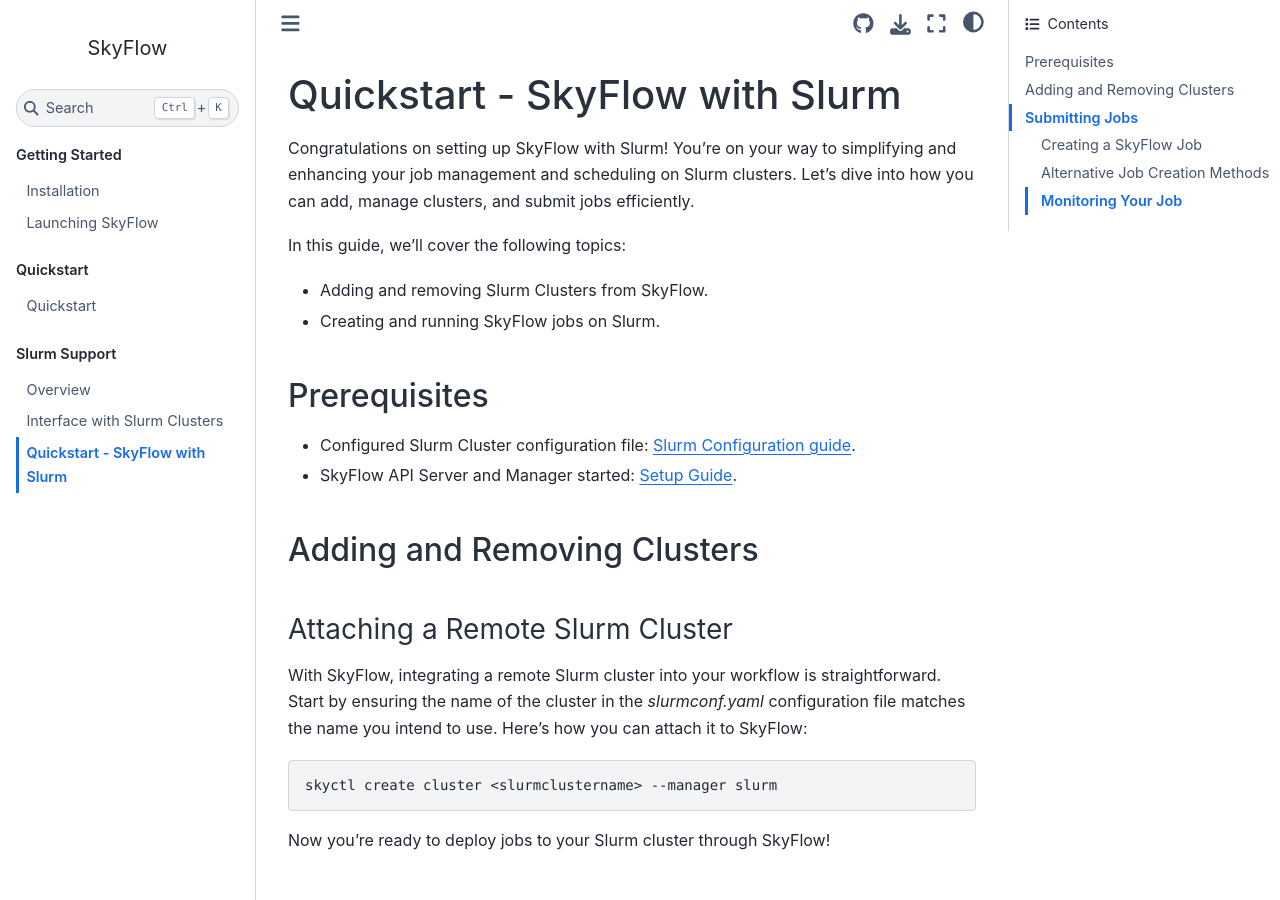
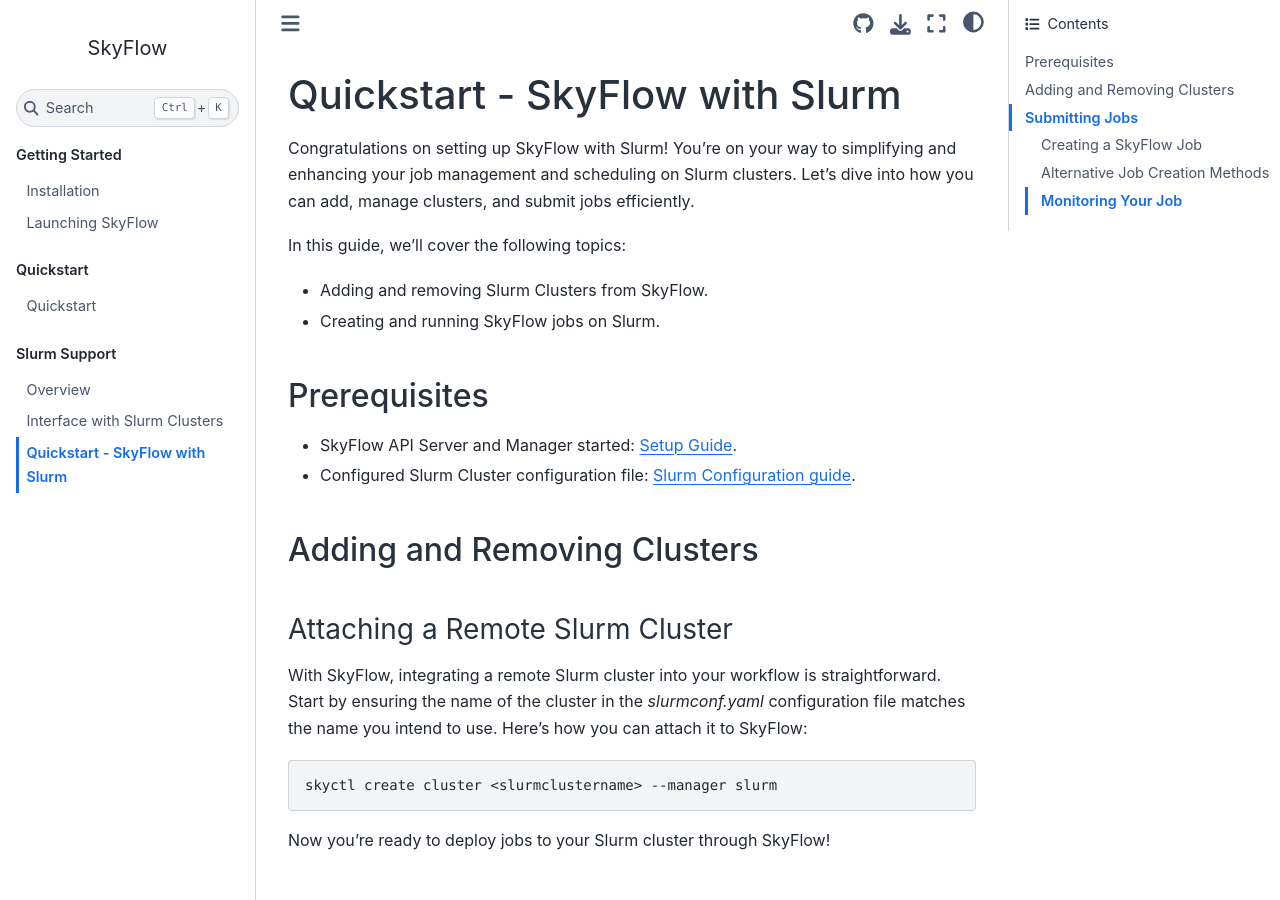
Before and after one commit to sky-shift/skyshift, a Sphinx documentation site: the page built from docs/source/slurm_support/quickstart/slurm_quickstart.rst, in a window 1280 px wide and 900 px high. Built offline with Sphinx 7.4.7 and the Sphinx Book theme 1.1.4, drawn with Linux system fonts in a browser that asks for light colours.

```diff
--- a/docs/source/slurm_support/quickstart/slurm_quickstart.rst
+++ b/docs/source/slurm_support/quickstart/slurm_quickstart.rst
@@ -15,9 +15,9 @@ In this guide, we'll cover the following topics:
 
 Prerequisites
 +++++++++++++++++++++++++++++++
+- SkyFlow API Server and Manager started:  :ref:`Setup Guide <setup>`.
+
 - Configured Slurm Cluster configuration file: :ref:`Slurm Configuration guide <slurm_setup>`.
-
-- SkyFlow API Server and Manager started:  :ref:`Setup Guide <setup>`.
 
 
 Adding and Removing Clusters
```
